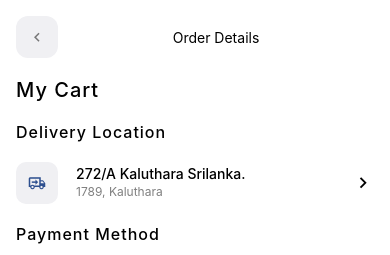
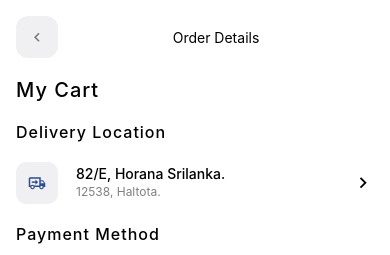
Before and after one commit to Tharuu9/React-Native_Shopping_Center_App, a React Native app: screen /MyCart in a window 390 px wide. Shown: the top 255 px of the page. Built offline with nearby package versions, Linux system fonts and the light colour scheme.

Commit message:
MyCart.tsx updated

```diff
--- a/src/components/screens/MyCart.tsx
+++ b/src/components/screens/MyCart.tsx
@@ -357,7 +357,7 @@ const MyCart = ({navigation}: any) => {
                       color: COLOURS.black,
                       fontWeight: '500',
                     }}>
-                    272/A Kaluthara Srilanka.
+                    82/E, Horana Srilanka.
                   </Text>
                   <Text
                     style={{
@@ -367,7 +367,7 @@ const MyCart = ({navigation}: any) => {
                       lineHeight: 20,
                       opacity: 0.5,
                     }}>
-                    1789, Kaluthara
+                    12538, Haltota.
                   </Text>
                 </View>
               </View>
```
